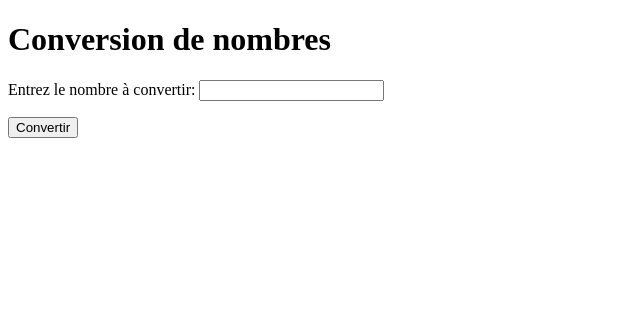
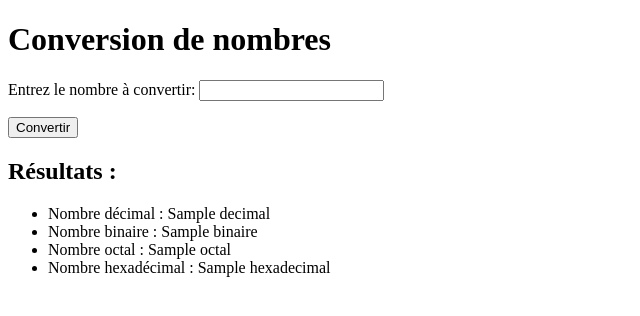
Before and after one commit to GrandNabil/SciCalculator, a Django app: template SciCalculator/SciCalculatorApp/templates/conversion_base.html in a window 1280 px wide. Shown: the top 316 px of the page, without its empty margins (0-640 px from the left). Run offline with Django 5.2, Linux system fonts and the light colour scheme; tables that the repository leaves empty hold one stand-in row (values such as "Sample post"); the template is opened without the code that fills it: values that come from a table or form of the project are taken from there, most other values are stand-ins (such as "Sample title", 1, 10 or a date in 2020); parts of the project's set-up code (start-up, migrations or seed data) failed here and were passed over.

Commit message:
modification du fichier html

```diff
--- a/SciCalculator/SciCalculatorApp/templates/conversion_base.html
+++ b/SciCalculator/SciCalculatorApp/templates/conversion_base.html
@@ -1,8 +1,6 @@
 <!DOCTYPE html>
-<html lang="fr">
+<html>
 <head>
-    <meta charset="UTF-8">
-    <meta name="viewport" content="width=device-width, initial-scale=1.0">
     <title>Conversion de nombres</title>
 </head>
 <body>
@@ -12,5 +10,14 @@
         {{ form.as_p }}
         <button type="submit">Convertir</button>
     </form>
+    {% if resultats %}
+        <h2>Résultats :</h2>
+        <ul>
+            <li>Nombre décimal : {{ resultats.decimal }}</li>
+            <li>Nombre binaire : {{ resultats.binaire }}</li>
+            <li>Nombre octal : {{ resultats.octal }}</li>
+            <li>Nombre hexadécimal : {{ resultats.hexadecimal }}</li>
+        </ul>
+    {% endif %}
 </body>
 </html>
```
Also changed, not shown: SciCalculator/SciCalculatorApp/views.py (+5 -5 lines).
